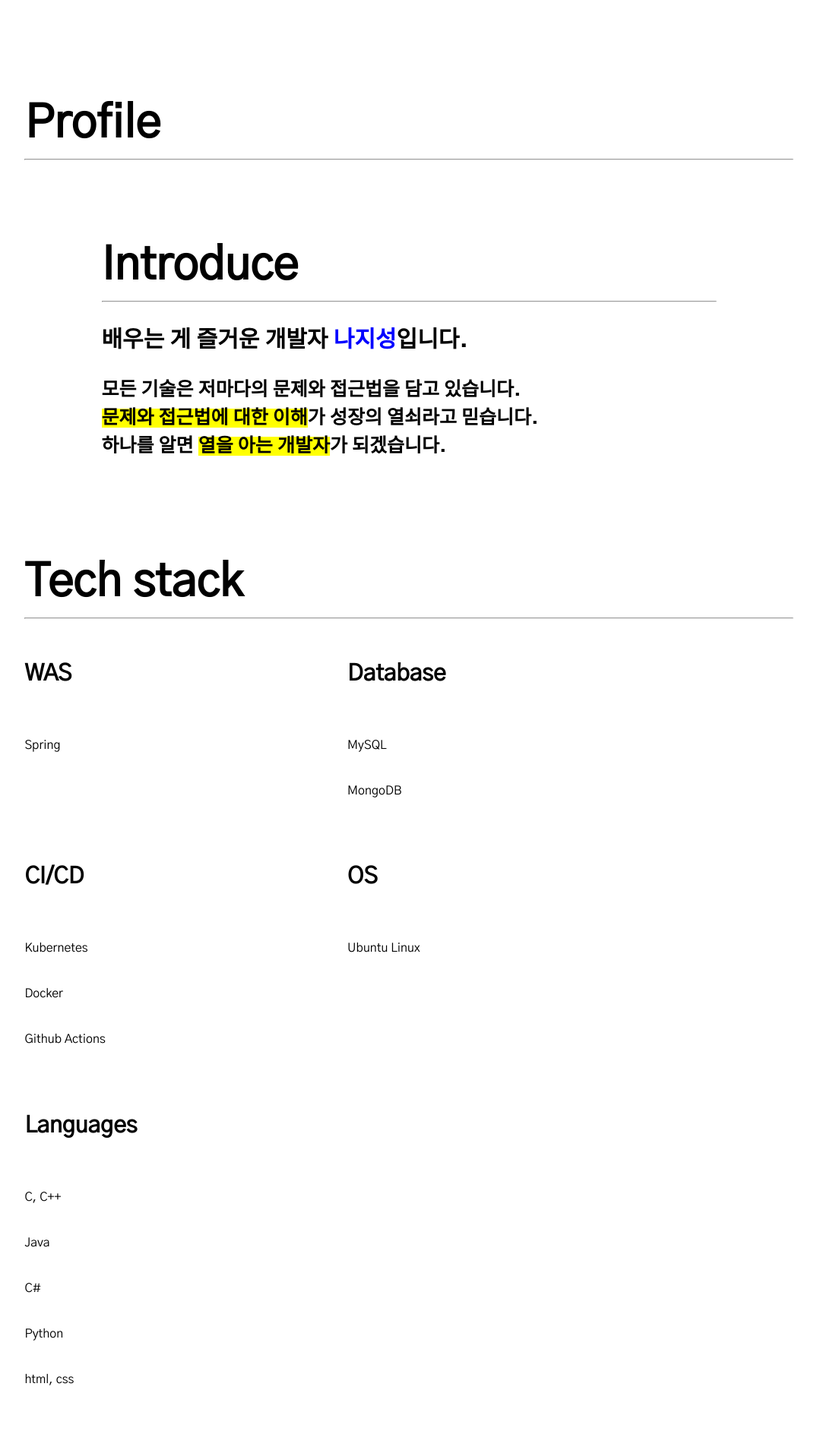
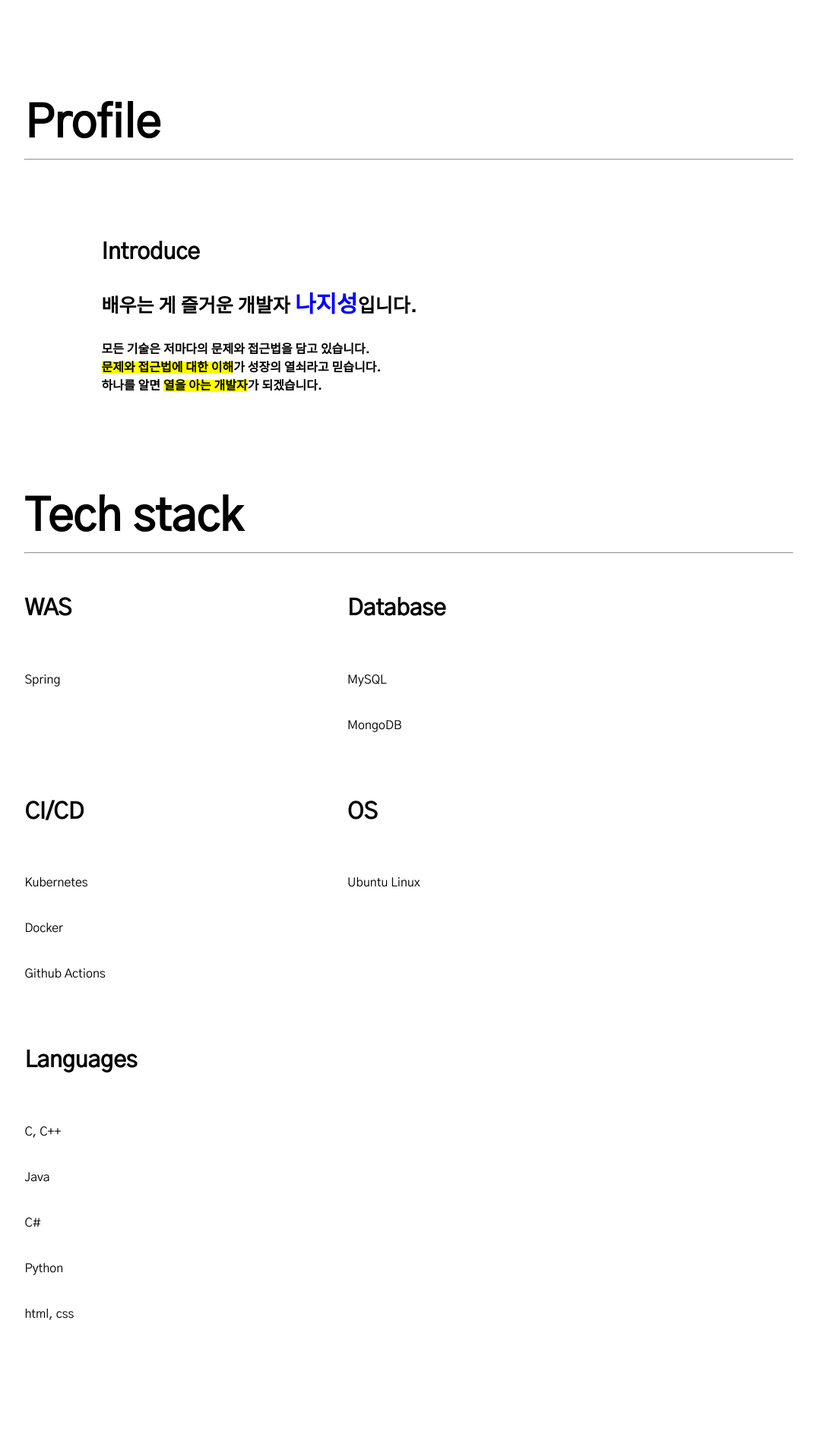
Before and after one commit to Jiseong02/Jiseong02.github.io, a Jekyll site: the page built from index.md, in a window 1280 px wide. Shown: the top 1913 px of the page at 76% size, without its empty margins (102-1177 px from the left). Built offline with Jekyll 4.4.1, drawn with Linux system fonts in a browser that asks for light colours.

Commit message:
Update introduce.html

```diff
--- a/_includes/profile/introduce.html
+++ b/_includes/profile/introduce.html
@@ -1,10 +1,9 @@
 <section id="introduce" class="part_container">
-	<h1>Introduce</h1>
-	<hr>
-	<h2>배우는 게 즐거운 개발자 <span id="me">나지성</span>입니다.</h2>
-	<h3>
+	<h2>Introduce</h2>
+	<h3>배우는 게 즐거운 개발자 <span id="me">나지성</span>입니다.</h3>
+	<h4>
 		모든 기술은 저마다의 문제와 접근법을 담고 있습니다. <br/>
 		<mark>문제와 접근법에 대한 이해</mark>가 성장의 열쇠라고 믿습니다.<br/>
 		하나를 알면 <mark>열을 아는 개발자</mark>가 되겠습니다.
-	</h3>
+	</h4>
 </section>
```
